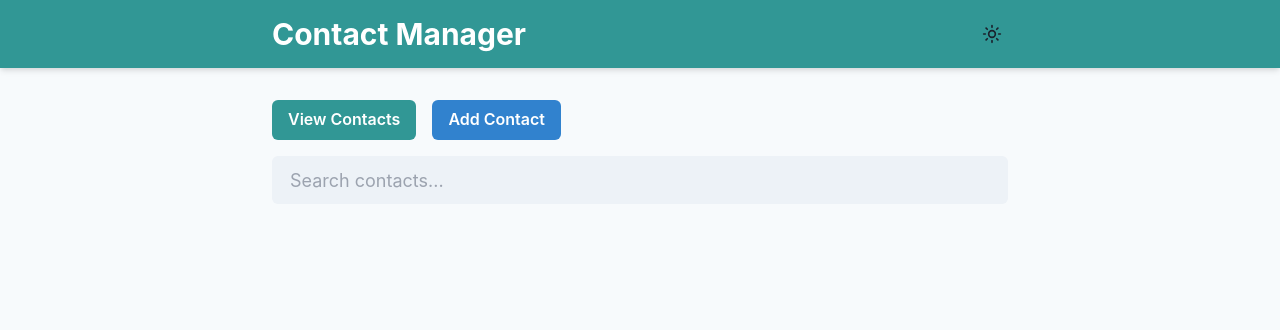
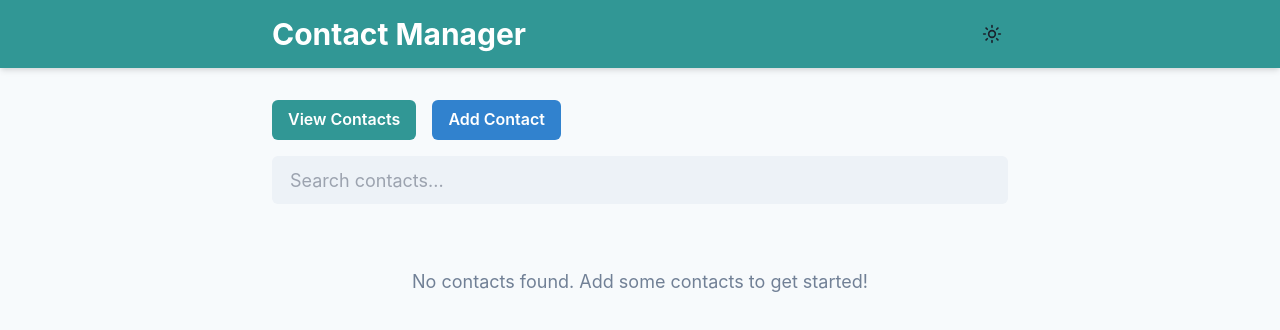
Before and after one commit to Bahaa65/contact-project, a React (Vite) app: page / in a window 1280 px wide. Shown: the top 330 px of the page. Built offline with nearby package versions, Linux system fonts and the light colour scheme.

Commit message:
feat: Refactor ContactList to use Chakra UI and add delete functionality

```diff
--- a/src/components/ContactList.tsx
+++ b/src/components/ContactList.tsx
@@ -1,22 +1,44 @@
 import React from 'react';
+import { Box, Text, VStack } from '@chakra-ui/react';
 import ContactCard from './ContactCard';
 
-type ContactListProps = {
-  contacts: { name: string; phone: string; email: string }[];
+type Contact = {
+  id: string;
+  name: string;
+  phone: string;
+  email: string;
 };
 
-const ContactList: React.FC<ContactListProps> = ({ contacts }) => {
+type ContactListProps = {
+  contacts: Contact[];
+  onDeleteContact: (id: string) => void;
+  onEditContact: (id: string) => void;
+};
+
+const ContactList: React.FC<ContactListProps> = ({ contacts, onDeleteContact }) => {
+  if (contacts.length === 0) {
+    return (
+      <Box textAlign="center" py={10}>
+        <Text fontSize="lg" color="gray.500">
+          No contacts found. Add some contacts to get started!
+        </Text>
+      </Box>
+    );
+  }
+
   return (
-    <div className="contact-list">
-      {contacts.map((contact, index) => (
+    <VStack spacing={4} align="stretch">
+      {contacts.map((contact) => (
         <ContactCard
-          key={index}
+          key={contact.id}
+          id={contact.id}
           name={contact.name}
           phone={contact.phone}
           email={contact.email}
+          onDelete={() => onDeleteContact(contact.id)}
         />
       ))}
-    </div>
+    </VStack>
   );
 };
 
```
